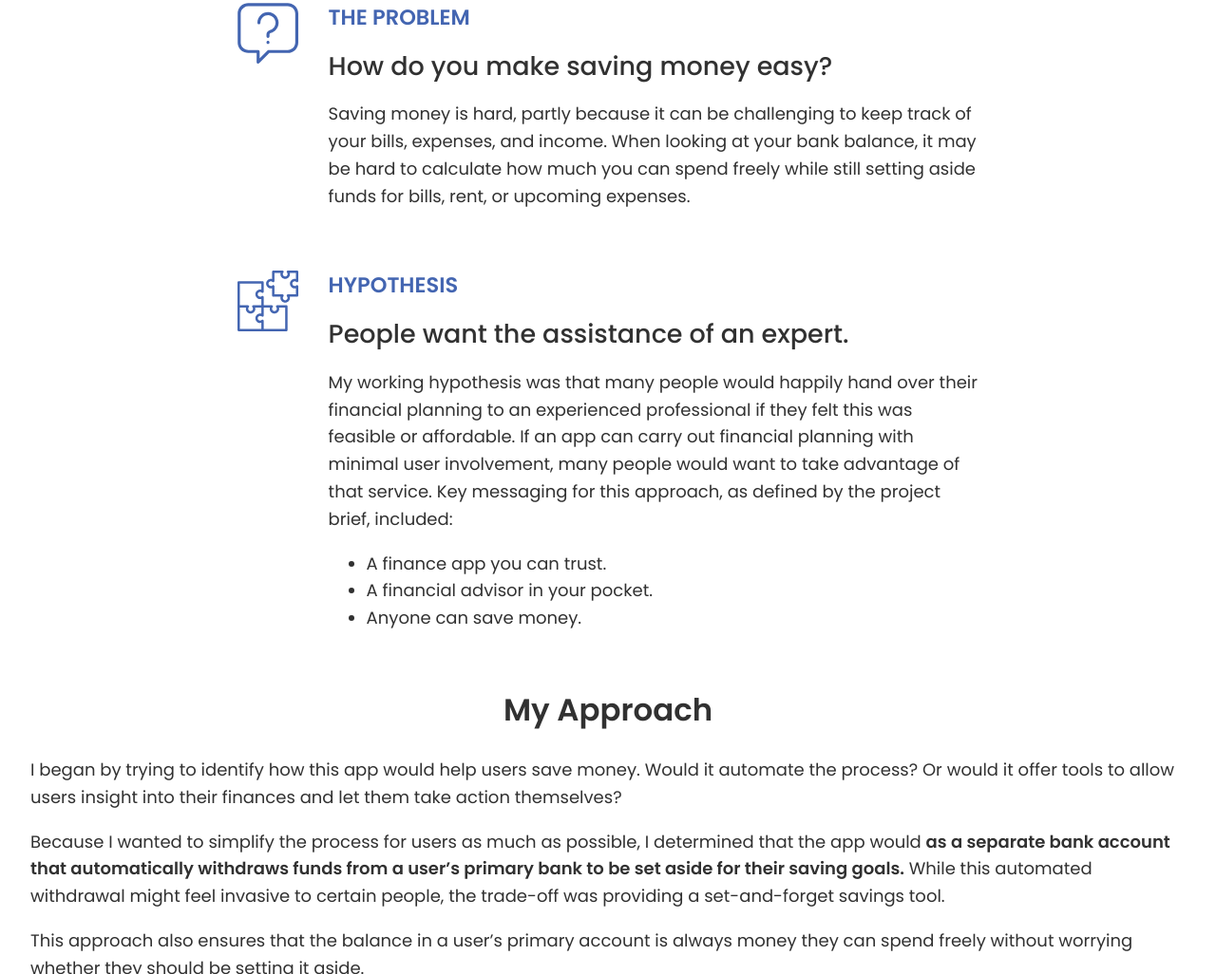
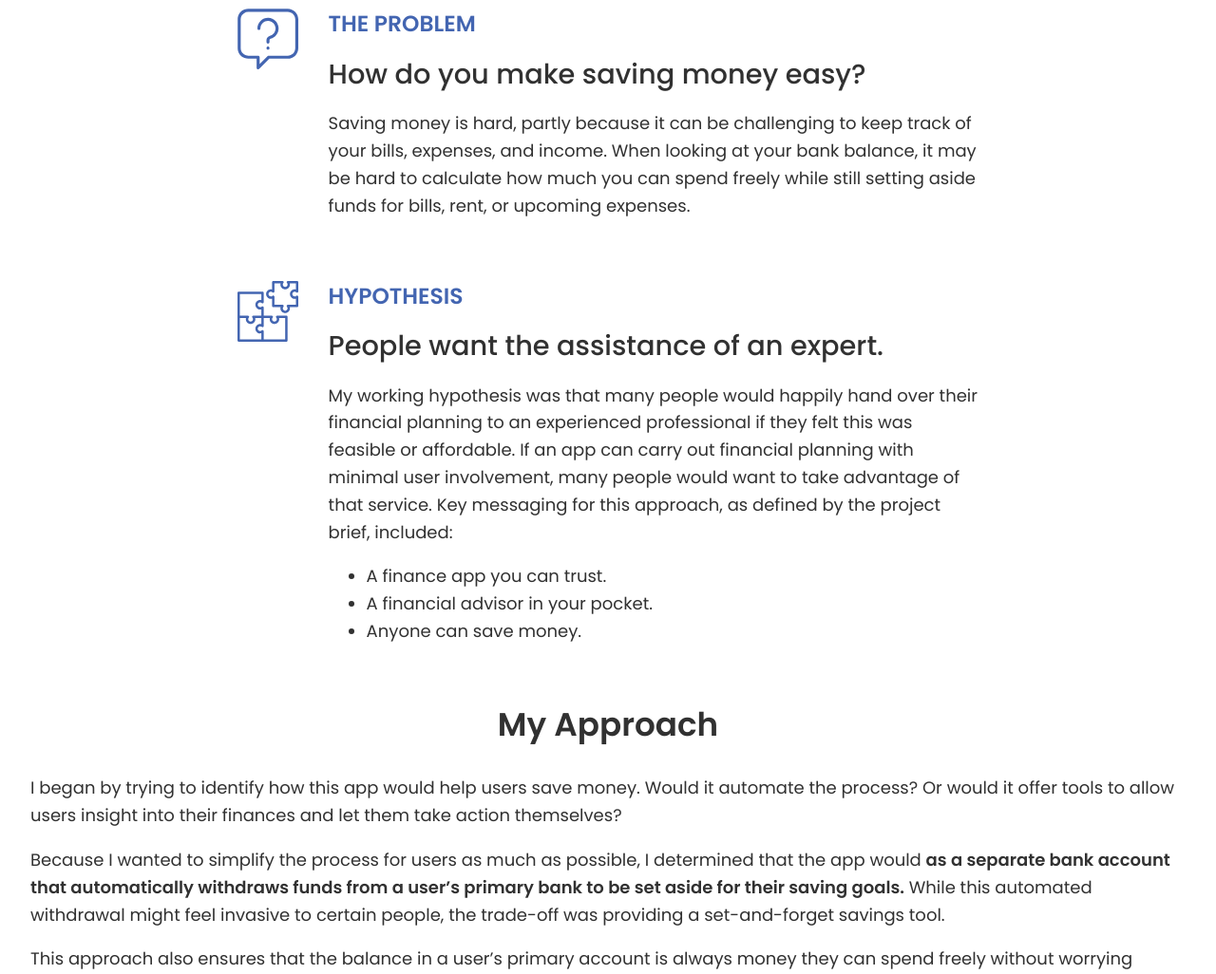
Before and after one commit to garetron/portfolio-website, a plain HTML site: page otto.html in a window 1280 px wide. Shown: the part 1774-2800 px from the top of the page at 95% size. Drawn offline with nearby package versions, Linux system fonts and the light colour scheme.

Commit message:
adjust header em sizes

```diff
--- a/css/style.css
+++ b/css/style.css
@@ -84,17 +84,17 @@ h1 {
 }
 
 h2 {
-  font-size: 1.8em;
+  font-size: 1.9em;
   font-weight: 600;
 }
 
 h3 {
-  font-size: 1.5em;
+  font-size: 1.6em;
   font-weight: 500;
 }
 
 h4 {
-  font-size: 1.25em;
+  font-size: 1.3em;
   font-weight: 600;
   text-transform: uppercase;
 }
```
